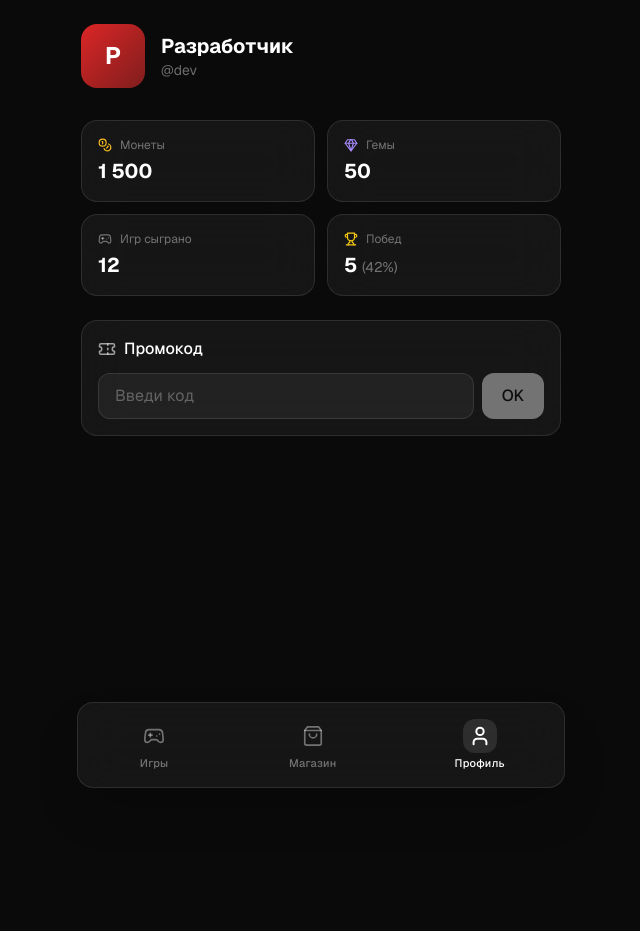
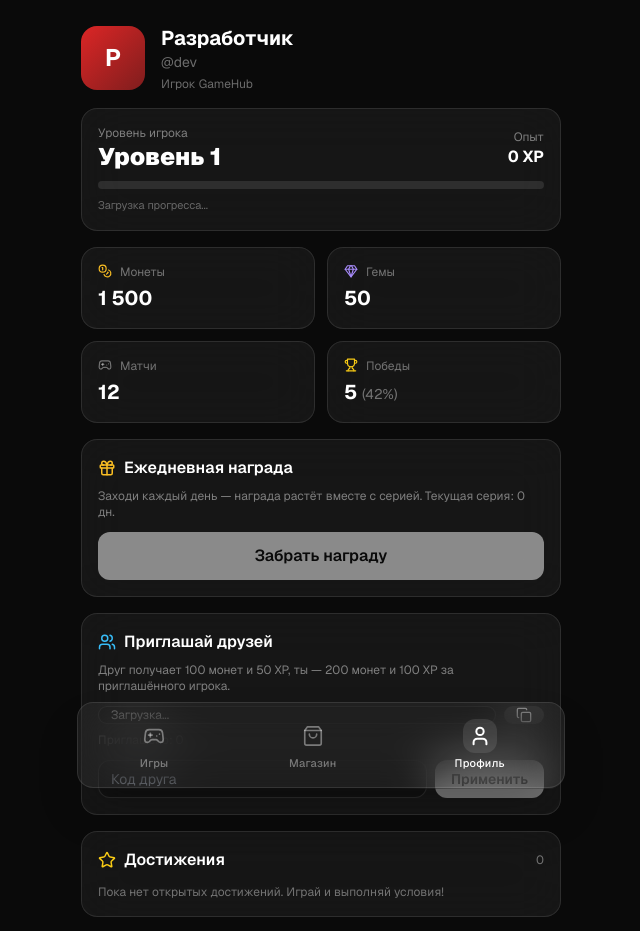
Before and after one commit to dozapsixoza1/gamehub, a Next.js app: page /profile in a window 1280 px wide. Shown: the top 931 px of the page, without its empty margins (319-959 px from the left). Before the commit the page ends 800 px from the top, so only its background shows below. Built offline with nearby package versions, Linux system fonts and the light colour scheme.

Commit message:
Upgrade profile with XP levels daily rewards referrals achievements and navigation

```diff
--- a/src/app/(main)/profile/page.tsx
+++ b/src/app/(main)/profile/page.tsx
@@ -1,151 +1,143 @@
 "use client";
 
-import { useState } from "react";
+import Link from "next/link";
+import { useEffect, useState } from "react";
 import { useTelegram } from "@/components/layout/TelegramProvider";
 import { formatNumber } from "@/lib/utils";
-import { Coins, Gem, Trophy, Gamepad2, Ticket } from "lucide-react";
+import { Coins, Gem, Trophy, Gamepad2, Ticket, Gift, Users, Star, History, Crown, Copy, Loader2 } from "lucide-react";
+
+type ProgressData = {
+  profile: {
+    coins: number; gems: number; gamesPlayed: number; gamesWon: number;
+    xp: number; level: number; currentLevelXp: number; nextLevelXp: number;
+    dailyStreak: number; referralCode: string; referrals: number;
+  };
+  achievements: { id: string; unlockedAt: string; achievement: { title: string; description: string; icon: string; xpReward: number; coinsReward: number } }[];
+  history: { id: string; gameId: string; result: string; winner: string | null; summary: string | null; playersCount: number; xpEarned: number; coinsEarned: number; playedAt: string }[];
+  leaderboard: { id: string; username: string | null; firstName: string | null; xp: number; level: number; gamesPlayed: number; gamesWon: number }[];
+};
 
 export default function ProfilePage() {
   const { user, initData, refreshUser, isLoading } = useTelegram();
   const [promoCode, setPromoCode] = useState("");
   const [promoStatus, setPromoStatus] = useState<"idle" | "loading" | "success" | "error">("idle");
   const [promoMessage, setPromoMessage] = useState("");
+  const [data, setData] = useState<ProgressData | null>(null);
+  const [dailyBusy, setDailyBusy] = useState(false);
+  const [dailyMessage, setDailyMessage] = useState("");
+  const [refCode, setRefCode] = useState("");
+  const [refMessage, setRefMessage] = useState("");
+  const [refBusy, setRefBusy] = useState(false);
+
+  const loadProgress = async () => {
+    if (!initData) return;
+    const res = await fetch("/api/progression", { headers: { "x-init-data": initData }, cache: "no-store" });
+    if (res.ok) setData(await res.json());
+  };
+
+  useEffect(() => { loadProgress().catch(console.error); }, [initData]);
+
+  const claimDaily = async () => {
+    setDailyBusy(true);
+    try {
+      const res = await fetch("/api/progression", { method: "POST", headers: { "Content-Type": "application/json" }, body: JSON.stringify({ initData, action: "claim_daily" }) });
+      const result = await res.json();
+      setDailyMessage(result.success ? `Получено: +${result.coins} монет и +${result.xp} XP. Серия: ${result.streak} дн.` : (result.message || result.error));
+      await Promise.all([loadProgress(), refreshUser()]);
+    } catch { setDailyMessage("Ошибка сети"); }
+    finally { setDailyBusy(false); }
+  };
+
+  const applyReferral = async () => {
+    setRefBusy(true);
+    try {
+      const res = await fetch("/api/progression", { method: "POST", headers: { "Content-Type": "application/json" }, body: JSON.stringify({ initData, action: "apply_referral", code: refCode.trim() }) });
+      const result = await res.json();
+      setRefMessage(result.message || result.error || "Готово");
+      if (result.success) { setRefCode(""); await Promise.all([loadProgress(), refreshUser()]); }
+    } catch { setRefMessage("Ошибка сети"); }
+    finally { setRefBusy(false); }
+  };
 
   const handlePromo = async () => {
     if (!promoCode.trim() || !initData) return;
-
     setPromoStatus("loading");
     try {
-      const res = await fetch("/api/promo", {
-        method: "POST",
-        headers: { "Content-Type": "application/json" },
-        body: JSON.stringify({ initData, code: promoCode.trim() }),
-      });
-
-      const data = await res.json();
-
-      if (data.success) {
-        setPromoStatus("success");
-        setPromoMessage(data.message);
-        setPromoCode("");
-        await refreshUser();
-      } else {
-        setPromoStatus("error");
-        setPromoMessage(data.message || "Ошибка");
-      }
-    } catch {
-      setPromoStatus("error");
-      setPromoMessage("Ошибка сети");
-    }
-
+      const res = await fetch("/api/promo", { method: "POST", headers: { "Content-Type": "application/json" }, body: JSON.stringify({ initData, code: promoCode.trim() }) });
+      const result = await res.json();
+      if (result.success) { setPromoStatus("success"); setPromoMessage(result.message); setPromoCode(""); await refreshUser(); }
+      else { setPromoStatus("error"); setPromoMessage(result.message || "Ошибка"); }
+    } catch { setPromoStatus("error"); setPromoMessage("Ошибка сети"); }
     setTimeout(() => setPromoStatus("idle"), 3000);
   };
 
-  if (isLoading || !user) {
-    return (
-      <div className="flex items-center justify-center min-h-[60vh]">
-        <div className="w-8 h-8 border-2 border-white/20 border-t-white rounded-full animate-spin" />
-      </div>
-    );
-  }
+  if (isLoading || !user) return <div className="flex items-center justify-center min-h-[60vh]"><div className="w-8 h-8 border-2 border-white/20 border-t-white rounded-full animate-spin" /></div>;
 
-  const winrate =
-    user.gamesPlayed > 0
-      ? Math.round((user.gamesWon / user.gamesPlayed) * 100)
-      : 0;
+  const p = data?.profile;
+  const winrate = user.gamesPlayed > 0 ? Math.round((user.gamesWon / user.gamesPlayed) * 100) : 0;
+  const progress = p ? Math.min(100, Math.round(((p.xp - p.currentLevelXp) / Math.max(1, p.nextLevelXp - p.currentLevelXp)) * 100)) : 0;
+  const inviteLink = p ? `https://t.me/gamehubesbot?startapp=ref_${p.referralCode}` : "";
 
   return (
-    <div className="px-4 pt-6 max-w-lg mx-auto">
-      {/* Avatar + name */}
-      <div className="flex items-center gap-4 mb-8">
-        <div className="w-16 h-16 rounded-2xl bg-gradient-to-br from-red-600 to-red-900 flex items-center justify-center text-2xl font-bold text-white">
-          {user.firstName?.[0] || "?"}
+    <div className="px-4 pt-6 pb-8 max-w-lg mx-auto space-y-4">
+      <div className="flex items-center gap-4">
+        <div className="w-16 h-16 rounded-2xl bg-gradient-to-br from-red-600 to-red-900 flex items-center justify-center text-2xl font-bold text-white overflow-hidden">
+          {user.photoUrl ? <img src={user.photoUrl} alt="" className="w-full h-full object-cover" /> : (user.firstName?.[0] || "?")}
         </div>
-        <div>
-          <h1 className="text-xl font-bold text-white">
-            {user.firstName} {user.lastName || ""}
-          </h1>
-          {user.username && (
-            <p className="text-white/40 text-sm">@{user.username}</p>
-          )}
+        <div className="min-w-0">
+          <h1 className="text-xl font-bold text-white truncate">{user.firstName} {user.lastName || ""}</h1>
+          {user.username && <p className="text-white/40 text-sm">@{user.username}</p>}
+          <p className="text-xs text-white/40 mt-1">Игрок GameHub</p>
         </div>
       </div>
 
-      {/* Stats */}
-      <div className="grid grid-cols-2 gap-3 mb-6">
-        <div className="glass rounded-2xl p-4">
-          <div className="flex items-center gap-2 text-white/40 text-xs mb-1">
-            <Coins size={14} className="text-amber-400" />
-            Монеты
-          </div>
-          <div className="text-xl font-bold text-white">
-            {formatNumber(user.coins)}
-          </div>
+      <section className="glass rounded-2xl p-4">
+        <div className="flex justify-between items-center mb-2">
+          <div><p className="text-xs text-white/45">Уровень игрока</p><p className="text-2xl font-black text-white">Уровень {p?.level ?? 1}</p></div>
+          <div className="text-right"><p className="text-xs text-white/45">Опыт</p><p className="font-bold text-white">{formatNumber(p?.xp ?? 0)} XP</p></div>
         </div>
-        <div className="glass rounded-2xl p-4">
-          <div className="flex items-center gap-2 text-white/40 text-xs mb-1">
-            <Gem size={14} className="text-violet-400" />
-            Гемы
-          </div>
-          <div className="text-xl font-bold text-white">
-            {formatNumber(user.gems)}
-          </div>
-        </div>
-        <div className="glass rounded-2xl p-4">
-          <div className="flex items-center gap-2 text-white/40 text-xs mb-1">
-            <Gamepad2 size={14} />
-            Игр сыграно
-          </div>
-          <div className="text-xl font-bold text-white">
-            {user.gamesPlayed}
-          </div>
-        </div>
-        <div className="glass rounded-2xl p-4">
-          <div className="flex items-center gap-2 text-white/40 text-xs mb-1">
-            <Trophy size={14} className="text-yellow-400" />
-            Побед
-          </div>
-          <div className="text-xl font-bold text-white">
-            {user.gamesWon}{" "}
-            <span className="text-sm font-normal text-white/40">
-              ({winrate}%)
-            </span>
-          </div>
-        </div>
+        <div className="h-2 rounded-full bg-white/10 overflow-hidden"><div className="h-full bg-gradient-to-r from-red-500 to-orange-400 rounded-full" style={{ width: `${progress}%` }} /></div>
+        <p className="text-[11px] text-white/35 mt-2">{p ? `${p.xp - p.currentLevelXp} / ${p.nextLevelXp - p.currentLevelXp} XP до следующего уровня` : "Загрузка прогресса..."}</p>
+      </section>
+
+      <div className="grid grid-cols-2 gap-3">
+        <div className="glass rounded-2xl p-4"><div className="flex gap-2 text-xs text-white/40 mb-1"><Coins size={14} className="text-amber-400" />Монеты</div><div className="text-xl font-bold text-white">{formatNumber(user.coins)}</div></div>
+        <div className="glass rounded-2xl p-4"><div className="flex gap-2 text-xs text-white/40 mb-1"><Gem size={14} className="text-violet-400" />Гемы</div><div className="text-xl font-bold text-white">{formatNumber(user.gems)}</div></div>
+        <div className="glass rounded-2xl p-4"><div className="flex gap-2 text-xs text-white/40 mb-1"><Gamepad2 size={14} />Матчи</div><div className="text-xl font-bold text-white">{user.gamesPlayed}</div></div>
+        <div className="glass rounded-2xl p-4"><div className="flex gap-2 text-xs text-white/40 mb-1"><Trophy size={14} className="text-yellow-400" />Победы</div><div className="text-xl font-bold text-white">{user.gamesWon} <span className="text-sm font-normal text-white/40">({winrate}%)</span></div></div>
       </div>
 
-      {/* Promo code */}
-      <div className="glass rounded-2xl p-4">
-        <div className="flex items-center gap-2 mb-3">
-          <Ticket size={18} className="text-white/60" />
-          <h2 className="font-medium text-white">Промокод</h2>
-        </div>
+      <section className="glass rounded-2xl p-4">
+        <div className="flex items-center gap-2 mb-2"><Gift size={18} className="text-amber-400" /><h2 className="font-semibold text-white">Ежедневная награда</h2></div>
+        <p className="text-xs text-white/45 mb-3">Заходи каждый день — награда растёт вместе с серией. Текущая серия: {p?.dailyStreak ?? 0} дн.</p>
+        <button onClick={claimDaily} disabled={dailyBusy || !data} className="w-full rounded-xl bg-white text-black font-semibold py-3 disabled:opacity-50">{dailyBusy ? "Получаем..." : "Забрать награду"}</button>
+        {dailyMessage && <p className="text-xs text-white/65 mt-2">{dailyMessage}</p>}
+      </section>
 
-        <div className="flex gap-2">
-          <input
-            type="text"
-            value={promoCode}
-            onChange={(e) => setPromoCode(e.target.value.toUpperCase())}
-            placeholder="Введи код"
-            className="flex-1 bg-white/5 border border-white/10 rounded-xl px-4 py-2.5 text-white placeholder:text-white/30 outline-none focus:border-white/25 transition"
-            maxLength={20}
-          />
-          <button
-            onClick={handlePromo}
-            disabled={!promoCode.trim() || promoStatus === "loading"}
-            className="px-5 py-2.5 bg-white text-black font-medium rounded-xl disabled:opacity-40 transition active:scale-95"
-          >
-            {promoStatus === "loading" ? "..." : "OK"}
-          </button>
-        </div>
+      <section className="glass rounded-2xl p-4">
+        <div className="flex items-center gap-2 mb-2"><Users size={18} className="text-sky-400" /><h2 className="font-semibold text-white">Приглашай друзей</h2></div>
+        <p className="text-xs text-white/45 mb-3">Друг получает 100 монет и 50 XP, ты — 200 монет и 100 XP за приглашённого игрока.</p>
+        <div className="flex gap-2"><input readOnly value={inviteLink || "Загрузка..."} className="min-w-0 flex-1 bg-black/20 border border-white/10 rounded-xl px-3 text-xs text-white/70" /><button onClick={() => navigator.clipboard.writeText(inviteLink)} disabled={!inviteLink} className="px-3 rounded-xl bg-white/10 text-white"><Copy size={16} /></button></div>
+        <p className="text-xs text-white/40 mt-2">Приглашено: {p?.referrals ?? 0}</p>
+        <div className="flex gap-2 mt-3"><input value={refCode} onChange={e => setRefCode(e.target.value)} placeholder="Код друга" className="min-w-0 flex-1 bg-black/20 border border-white/10 rounded-xl px-3 py-2 text-sm text-white outline-none" /><button onClick={applyReferral} disabled={refBusy || !refCode.trim()} className="px-4 rounded-xl bg-white text-black text-sm font-semibold disabled:opacity-40">{refBusy ? "..." : "Применить"}</button></div>
+        {refMessage && <p className="text-xs text-white/60 mt-2">{refMessage}</p>}
+      </section>
 
-        {promoStatus === "success" && (
-          <p className="text-emerald-400 text-sm mt-2">{promoMessage}</p>
-        )}
-        {promoStatus === "error" && (
-          <p className="text-red-400 text-sm mt-2">{promoMessage}</p>
-        )}
+      <section className="glass rounded-2xl p-4">
+        <div className="flex items-center justify-between mb-3"><div className="flex items-center gap-2"><Star size={18} className="text-yellow-400" /><h2 className="font-semibold text-white">Достижения</h2></div><span className="text-xs text-white/40">{data?.achievements.length ?? 0}</span></div>
+        {data?.achievements.length ? <div className="space-y-2">{data.achievements.map(a => <div key={a.id} className="flex items-center gap-3 bg-white/5 rounded-xl p-3"><span className="text-2xl">{a.achievement.icon}</span><div className="min-w-0 flex-1"><p className="text-sm font-medium text-white">{a.achievement.title}</p><p className="text-xs text-white/40">{a.achievement.description}</p></div></div>)}</div> : <p className="text-xs text-white/40">Пока нет открытых достижений. Играй и выполняй условия!</p>}
+      </section>
+
+      <div className="grid grid-cols-2 gap-3">
+        <Link href="/leaderboard" className="glass rounded-xl p-3 flex items-center gap-2 text-sm text-white"><Crown size={17} className="text-yellow-400" />Рейтинг игроков</Link>
+        <Link href="/history" className="glass rounded-xl p-3 flex items-center gap-2 text-sm text-white"><History size={17} />История матчей</Link>
       </div>
+
+      <section className="glass rounded-2xl p-4">
+        <div className="flex items-center gap-2 mb-3"><Ticket size={18} className="text-white/60" /><h2 className="font-medium text-white">Промокод</h2></div>
+        <div className="flex gap-2"><input type="text" value={promoCode} onChange={e => setPromoCode(e.target.value.toUpperCase())} placeholder="Введи код" className="flex-1 min-w-0 bg-white/5 border border-white/10 rounded-xl px-4 py-2.5 text-white placeholder:text-white/30 outline-none" maxLength={20} /><button onClick={handlePromo} disabled={!promoCode.trim() || promoStatus === "loading"} className="px-5 py-2.5 bg-white text-black font-medium rounded-xl disabled:opacity-40">{promoStatus === "loading" ? "..." : "OK"}</button></div>
+        {promoMessage && <p className={`text-sm mt-2 ${promoStatus === "error" ? "text-red-400" : "text-emerald-400"}`}>{promoMessage}</p>}
+      </section>
     </div>
   );
 }
```
